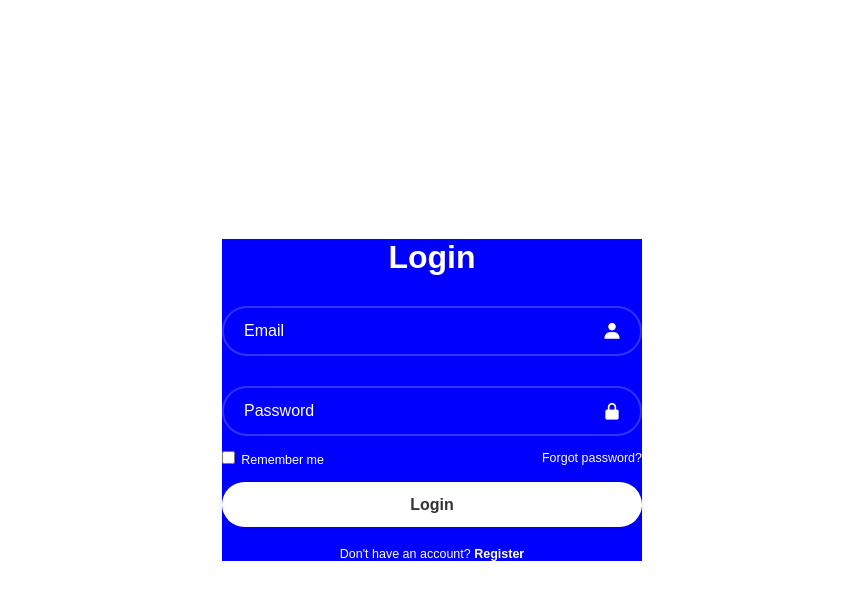
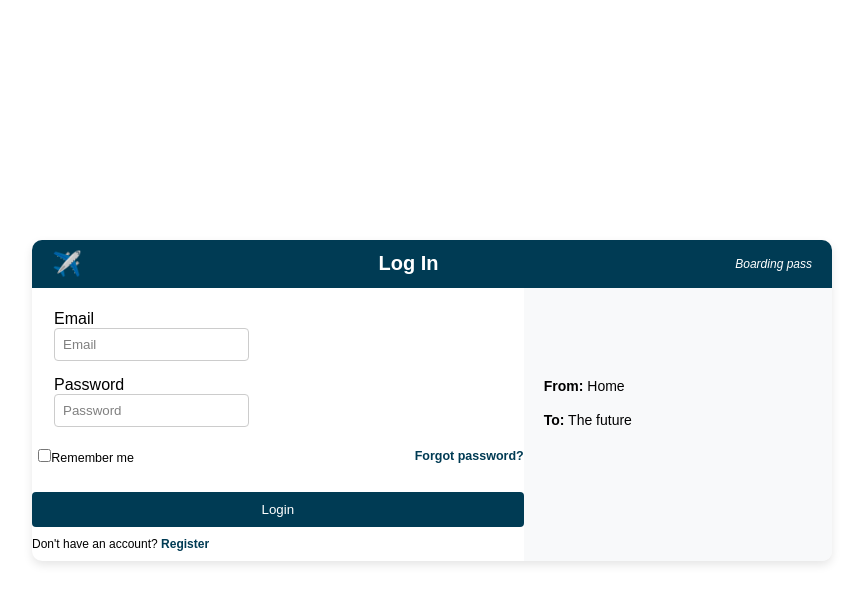
Before and after one commit to ciaoblerto/Local, a PHP site: page /LogIn.html in a window 1280 px wide. Shown: the top 604 px of the page, without its empty margins (208-1071 px from the left). Run offline with PHP 8.4, Linux system fonts and the light colour scheme.

Commit message:
Log in (validated)
Veq edhe ni foto nbackground mka met me ja qit, niher po i kry tjerat

```diff
--- a/ErrorPage.html
+++ b/ErrorPage.html
@@ -10,7 +10,7 @@
 <body>
     <header class="header">
         <div class="logoContainer">
-            <img src="/assets/logo.png" alt="localLogo">
+            <img src="./assets/logo.png" alt="localLogo">
         </div>
 
         <nav class="navLinks">
@@ -27,7 +27,7 @@
         </button>
     </header>
     <div class="errorContainer">
-        <img src="/assets/404.png" alt="404image">
+        <img src="./assets/404.png" alt="404image">
         <div class="explanation">
             <h1>We`re sorry, the Page you are looking for <br> does not exist or is in progress</h1>
             <p>We still have other functioning pages you should check out! We worked really hard on them, explore our website and have fun!</p>
--- a/Itineraries.html
+++ b/Itineraries.html
@@ -10,7 +10,7 @@
 <body>
     <header class="header">
         <div class="logoContainer">
-            <img src="/assets/logo.png" alt="localLogo">
+            <img src="./assets/logo.png" alt="localLogo">
         </div>
 
         <nav class="navLinks">
@@ -32,7 +32,7 @@
             <p>We have some user planned trips that are popular now, right below <br>In addition we also have some staff picked plans we adore, check them out!</p>
         </div>
         <div class="header-images">
-            <img src="/assets/plane.png" alt="plane-image" class="plane-image">
+            <img src="./assets/plane.png" alt="plane-image" class="plane-image">
         </div>
     </section>
     <section class="pop-now">
--- a/LogIn.css
+++ b/LogIn.css
@@ -10,42 +10,57 @@ body{
     align-items: center;
     min-height: 100vh;
 }
+.boarding-pass{
+    width: 800px;
+    background-color: #fff;
+    border-radius: 10px;
+    box-shadow: 0 4px 10px rgba(0, 0, 0, 0.1);
+    overflow: hidden;
+}
+.header{
+    background-color:#003b54;
+    color: #fff;
+    display: flex;
+    justify-content: space-between;
+    align-items: center;
+    padding: 10px 20px;
+}
+.header .icon{
+    font-size: 24px;
+}
+.header .title{
+    font-size: 20px;
+    font-weight: bold;
+}
+.header .sub-title{
+    font-size: 12px;
+    font-style: italic;
+}
 .wrapper{
-    width: 420px;
+    /* width: 420px;
     background: blue;
-    color: #fff;
+    color: #fff; */
+    display: flex;
+    justify-content: space-between;
 }
-.wrapper h1{
-    font-size: 32px;
-    text-align: center;
+.input-box{
+    width: 60%;
+    padding: 20px;
+    border-right: 1px solid #ddd;
+    border: 2px solid rgba(255,255,255, .2);
 }
-.wrapper .input-box{
-    position: relative;
-    width: 100%;
-    height: 50px;
-    margin: 30px 0;
-}
-.input-box input{
-    width: 100%;
-    height: 100%;
-    background: transparent;
-    border: none;
-    outline: none;
-    border: 2px solid rgba(255,255,255, .2);
-    border-radius: 40px;
-    font-size: 16px;
-    color: #fff;
-    padding: 20px 45px 20px 20px;
+input{
+   padding: 8px;
+   margin-bottom: 15px;
+   border: 1px solid #ccc;
+   border-radius: 4px;
 }
 .input-box input::placeholder{
-    color: #fff;
+    color: gray;
 }
-.input-box i{
-    position: absolute;
-    right: 20px;
-    top: 50%;
-    transform:translateY(-50%) ;
-    font-size: 20px;
+form{
+    display: flex;
+    flex-direction: column;
 }
 .wrapper .remember-me-forgot{
     display: flex;
@@ -55,38 +70,48 @@ body{
 }
 .remember-me-forgot label input{
     accent-color: #fff;
-    margin-right: 6.3px;
+    margin-left: 6.3px;
 }
 .remember-me-forgot a{
-    color: #fff;
+    color:#003b54;
     text-decoration: none;
+    font-weight: bold;
 }
 .remember-me-forgot a:hover{
     text-decoration: underline;
 }
-.wrapper .button{
-    width: 100%;
-    height: 45px;
-    background: #fff;
-    border: none;
-    outline: none;
-    border-radius: 40px;
-    box-shadow: 0 0 10px rgba(0,0,0,.1);
-    cursor: pointer;
-    font-size: 16px;
-    color: #333;
-    font-weight: 600;
+.button{
+   background-color: #003b54;
+   color: white;
+   border: none;
+   padding: 10px;
+   border-radius: 4px;
+   cursor: pointer;
 }
-.wrapper .register{
-    font-size: 12.5px;
-    text-align: center;
-    margin-top: 20px;
+.button:hover{
+    background-color: #005a74;
+}
+.djatht{
+    width: 40%;
+    background-color:#f8f9fa;
+    padding: 20px;
+    text-align: left;
+}
+.details{
+    margin-top: 70px;
+}
+.details p{
+    font-size: 14px;
+}
+.register{
+    margin: 10px 0;
+    font-size: 12px;
 }
 .register p{
-    color: #fff;
+    color: black;
 }
 .register a{
-    color: #fff;
+    color:#003b54;
     text-decoration: none;
     font-weight: 600;
 }
--- a/LogIn.html
+++ b/LogIn.html
@@ -8,16 +8,20 @@
     <link href='https://unpkg.com/boxicons@2.1.4/css/boxicons.min.css' rel='stylesheet'>
 </head>
 <body>
+    <div class="boarding-pass">
+        <div class="header">
+            <div class="icon">✈️</div>
+            <div class="title">Log In</div>
+            <div class="sub-title">Boarding pass</div>
+        </div>
         <div class="wrapper">
-        <form action="">
-            <h1>Login</h1>
+            <form action="HomePage.html">
                 <div class="input-box">
-                <input type="text" placeholder="Email" required>
-                <i class='bx bxs-user'></i>
-            </div>
-            <div class="input-box">
+                    <label>Email</label>
+                    <br>
+                    <input type="email" id="email" placeholder="Email" required>
+                    <label>Password</label>
                     <input type="password" placeholder="Password" required>
-                <i class='bx bxs-lock-alt'></i>
                 </div>
                 <div class="remember-me-forgot">
                     <label><input type="checkbox">Remember me</label>
@@ -28,6 +32,15 @@
                     <p>Don't have an account? <a href="#">Register</a></p>
                 </div>
             </form>
+            <div class="djatht">
+                <div class="details">
+                    <p><strong>From:</strong> Home</p>
+                    <br>
+                    <p><strong>To:</strong> The future</p>
                 </div>
+            </div>
+        </div>
+    </div>
+    <script src="LogIn.js"></script>
 </body>
 </html>
--- /dev/null
+++ b/LogIn.js
@@ -0,0 +1,26 @@
+document.addEventListener("DOMContentLoaded", () => {
+    const form = document.querySelector("form");
+    const emailInput = document.querySelector('input[type="email"]');
+
+    if(!form || !emailInput){
+        console.error("Form, email input not found");
+        return;
+    }
+    console.log("form, email input found");
+
+
+    form.addEventListener("submit", function(e) {
+        e.preventDefault();
+        const email = emailInput.value.trim();
+        const emailPattern = /^[^\s@]+@[^\s@]+\.[^\s@]+$/;
+
+        console.log("Validating email:", email);
+
+        if(!emailPattern.test(email)){
+            alert("Please enter a valid email address!");
+            emailInput.focus();
+        } else{
+            this.submit();
+        }
+    });
+});
```
Also changed, not shown: assets/travel_2.jpg (added). Lines whose indentation alone changed are shown as unchanged.
